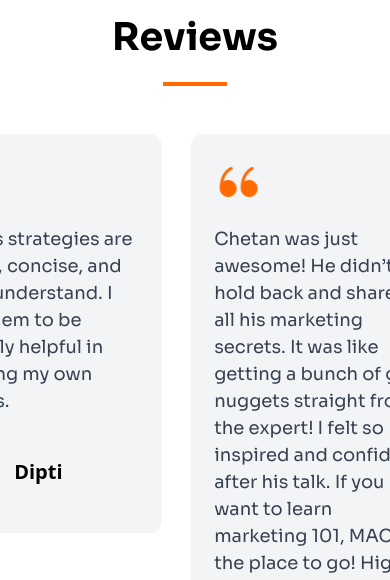
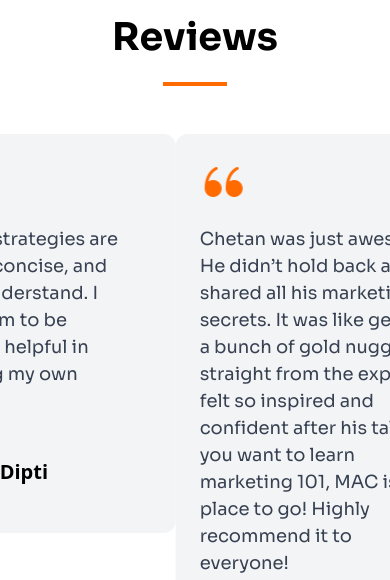
Before and after one commit to Aakarsha0409/Exly-assignment, a React (Vite) app: page / in a window 390 px wide. Shown: the part 5400-5980 px from the top of the page. Built offline with nearby package versions, Linux system fonts and the light colour scheme.

Commit message:
carousel change

```diff
--- a/src/components/Carousel.jsx
+++ b/src/components/Carousel.jsx
@@ -8,7 +8,7 @@ import './Carousel.css';
 
 const Testimonial = ({ text, name }) => {
 return (
-<div className="mx-auto bg-gray-100 w-[90%] lg:w-[586px] p-6 rounded-xl shadow-md">
+<div className="mx-auto bg-gray-100 w-full lg:w-[586px] p-6 rounded-xl shadow-md">
     <img src={photo} alt='img' className='mb-2'/>
     <p className="text-[18px] font-0 font-[400] text-gray-700 my-5">{text}</p>
     <div className="mt-4 mr-4 flex items-center">
```
